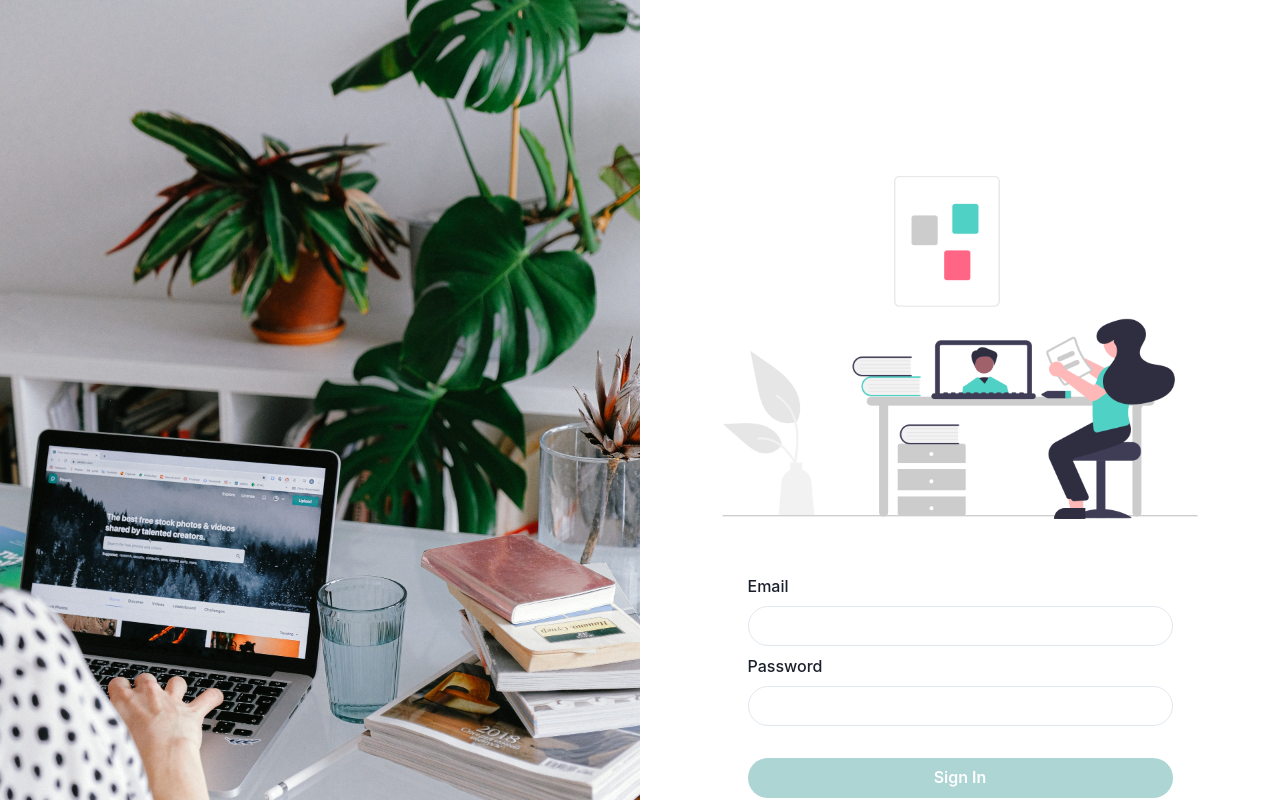
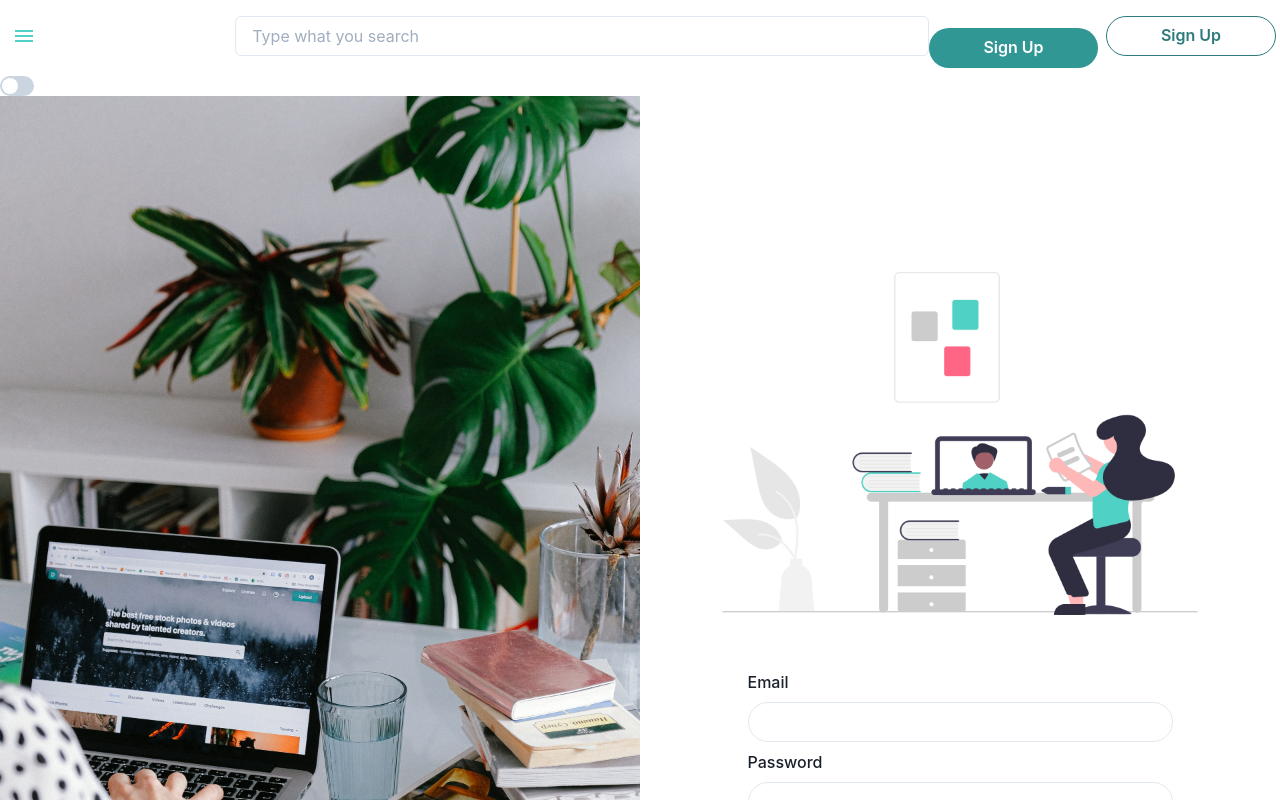
Before and after one commit to Mateusz966/courses-app, a React (Create React App) app in the folder frontend/: page /sign-in in a window 1280 px wide. Shown: the top 800 px of the page. Built offline with nearby package versions, Linux system fonts and the light colour scheme.

Commit message:
init commit

```diff
--- a/frontend/src/App.tsx
+++ b/frontend/src/App.tsx
@@ -19,7 +19,7 @@ const App = () => {
           <Header />
           <Switch>
             <Suspense fallback={<Spinner size="xl" />}>
-              <Route exact path="/" component={Dashboard} />
+              <Route path="/" component={Dashboard} />
               <Route exact path="/sign-up" component={Register} />
               <Route exact path="/sign-in" component={Login} />
             </Suspense>
--- a/frontend/src/service/api.ts
+++ b/frontend/src/service/api.ts
@@ -27,7 +27,6 @@ const post = <T, K = void>(
   ).pipe(
     map((result) => result.data),
     catchError((err) => {
-      console.log('dd');
       setInProgress(false);
       handlingError(err.response, setError);
       return EMPTY;
--- a/frontend/src/views/Dashboard/index.tsx
+++ b/frontend/src/views/Dashboard/index.tsx
@@ -1,10 +1,20 @@
-import { FC } from 'react';
+import { Spinner, Switch } from '@chakra-ui/react';
+import { FC, Suspense } from 'react';
+import { Route } from 'react-router-dom';
 import { TopNavBar } from '../../components/common/TopNavbar';
 import useHeader from '../../hooks/useHeader';
+import Profile from '../Profile';
 
 const Dashboard: FC = () => {
   useHeader('', undefined, '', undefined, undefined, true);
-  return <TopNavBar />;
+  return (
+    <>
+      <TopNavBar />
+      <Switch>
+        <Route exact path="/profile" component={Profile} />
+      </Switch>
+    </>
+  );
 };
 
 export default Dashboard;
--- /dev/null
+++ b/frontend/src/views/Profile/index.tsx
@@ -0,0 +1,5 @@
+import { FC } from 'react';
+const Profile: FC = () => {
+  return <p>dupa</p>;
+};
+export default Profile;
```
